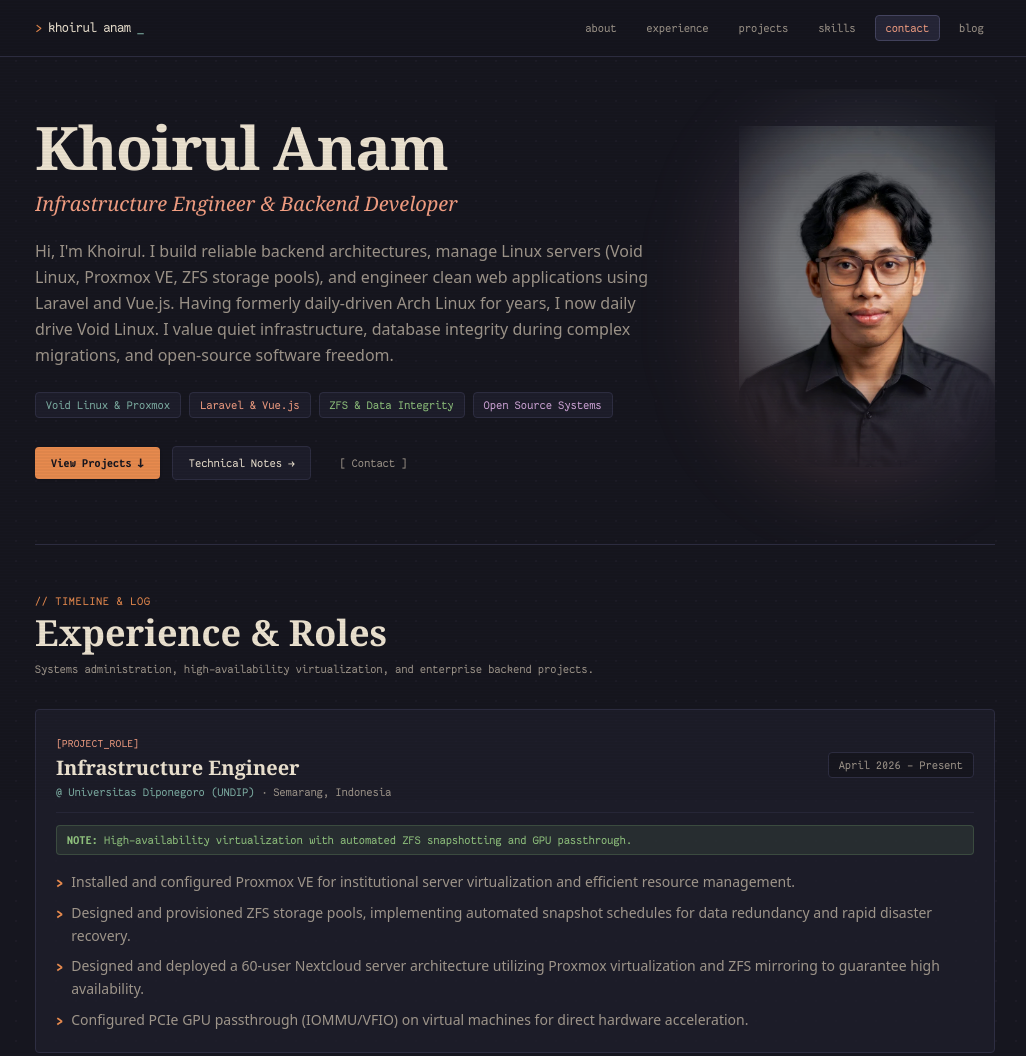
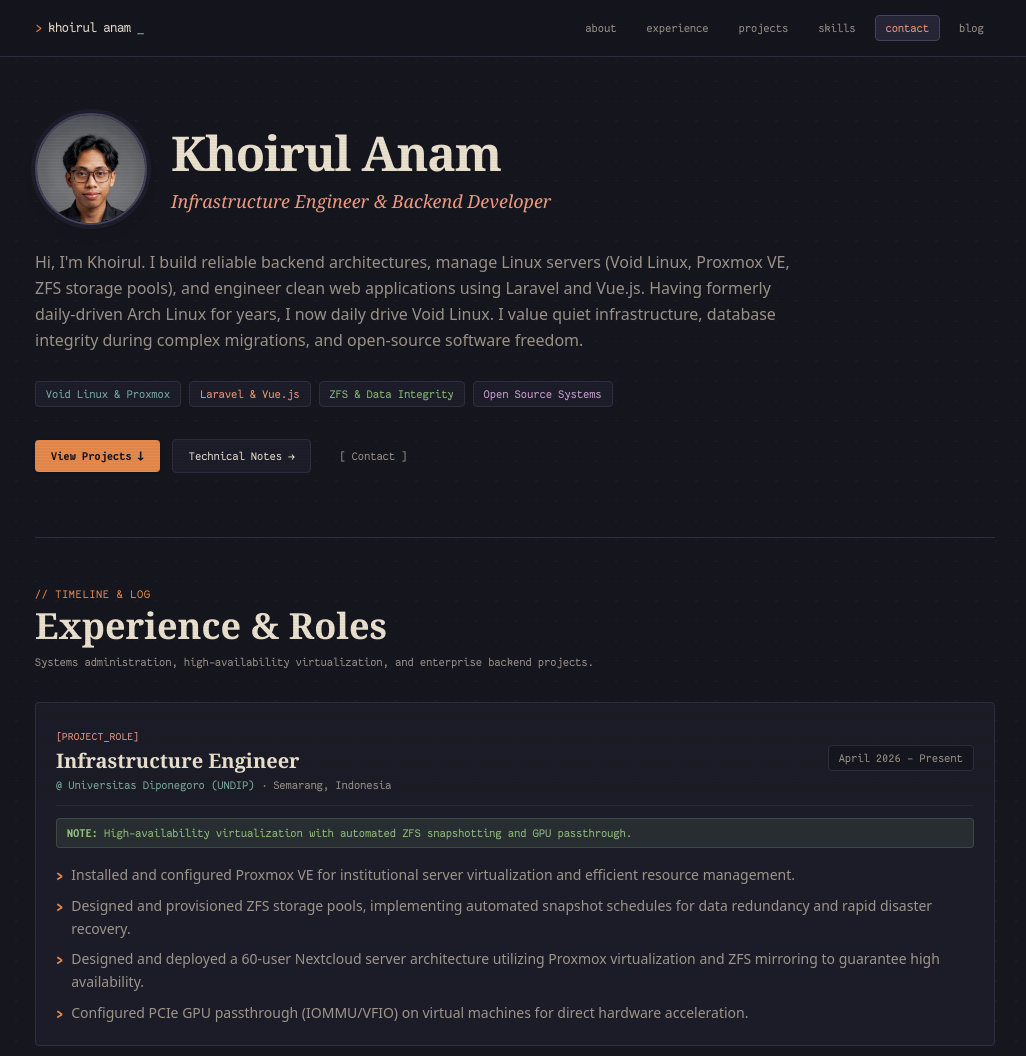
Before and after one commit to khoirulanammyid/khoirulanammyid.github.io, an Astro site: page / in a window 1280 px wide. Shown: the top 1056 px of the page, without its empty margins (125-1151 px from the left). Built offline with nearby package versions, Linux system fonts and the light colour scheme; Astro itself is replaced by a stand-in of ours.

Commit message:
style: replace blurry blend with clean compact retro avatar inline with header

```diff
--- a/src/components/Hero.astro
+++ b/src/components/Hero.astro
@@ -2,21 +2,38 @@
 import { cvData } from '../data/cv';
 ---
 
-<section id="about" class="pt-6 pb-12 sm:pb-16 border-b border-[#2e2e42] relative overflow-hidden">
-  <div class="grid grid-cols-1 md:grid-cols-12 gap-8 lg:gap-12 items-center">
-    <!-- Main Headline & Description -->
-    <div class="md:col-span-7 lg:col-span-8 space-y-5 order-2 md:order-1">
+<section id="about" class="pt-6 pb-12 sm:pb-16 border-b border-[#2e2e42]">
+  <div class="space-y-6">
+    <!-- Header with Compact Retro Avatar & Name -->
+    <div class="flex flex-col sm:flex-row sm:items-center gap-5 sm:gap-6">
+      <!-- Crisp Retro Avatar (No blurry ghost masks) -->
+      <div class="relative shrink-0">
+        <div class="relative w-24 h-24 sm:w-28 sm:h-28 rounded-full overflow-hidden border-2 border-[#44445f] shadow-lg ring-4 ring-[#1e1e2b]">
+          <img
+            src="/photos/profile.webp"
+            alt="Khoirul Anam"
+            width="800"
+            height="1068"
+            loading="eager"
+            decoding="async"
+            class="w-full h-full object-cover object-top filter contrast-[1.04] brightness-[0.98]"
+          />
+        </div>
+      </div>
+
+      <!-- Identity & Subtitle -->
       <div>
-        <h1 class="font-serif text-4xl sm:text-5xl lg:text-6xl font-bold tracking-tight text-[#ece2d0] leading-[1.15]">
+        <h1 class="font-serif text-3xl sm:text-4xl lg:text-5xl font-bold tracking-tight text-[#ece2d0] leading-tight">
           {cvData.name}
         </h1>
-        <p class="mt-2 text-lg sm:text-xl text-[#f29e82] font-serif italic">
+        <p class="mt-1 text-base sm:text-lg text-[#f29e82] font-serif italic">
           {cvData.title}
         </p>
       </div>
+    </div>
 
     <!-- Simple, Personal Introduction -->
-      <p class="text-sm sm:text-base text-[#9e958a] leading-relaxed font-sans">
+    <p class="text-sm sm:text-base text-[#9e958a] leading-relaxed font-sans max-w-3xl">
       Hi, I'm Khoirul. I build reliable backend architectures, manage Linux servers (Void Linux, Proxmox VE, ZFS storage pools), and engineer clean web applications using Laravel and Vue.js. Having formerly daily-driven Arch Linux for years, I now daily drive Void Linux. I value quiet infrastructure, database integrity during complex migrations, and open-source software freedom.
     </p>
 
@@ -60,31 +77,4 @@ import { cvData } from '../data/cv';
       </a>
     </div>
   </div>
-
-    <!-- Blended Profile Photo (Dissolving smoothly into the background) -->
-    <div class="md:col-span-5 lg:col-span-4 flex justify-center md:justify-end order-1 md:order-2">
-      <div class="relative w-48 sm:w-56 lg:w-64 max-w-full">
-        <!-- Ambient atmospheric aura behind the portrait -->
-        <div class="absolute -inset-4 bg-gradient-to-tr from-[#e78a4e]/20 via-[#cfa5d8]/15 to-[#7daea3]/20 rounded-full blur-2xl pointer-events-none"></div>
-
-        <img
-          src="/photos/profile.webp"
-          alt="Khoirul Anam"
-          width="800"
-          height="1068"
-          loading="eager"
-          decoding="async"
-          class="w-full h-auto object-cover profile-blend relative z-10 filter contrast-[1.04] brightness-[0.98]"
-        />
-      </div>
-    </div>
-  </div>
 </section>
-
-<style>
-  .profile-blend {
-    /* Seamless radial vignette fading all edges softly into the hero background */
-    -webkit-mask-image: radial-gradient(ellipse 85% 82% at 50% 40%, rgba(0, 0, 0, 1) 40%, rgba(0, 0, 0, 0) 80%);
-    mask-image: radial-gradient(ellipse 85% 82% at 50% 40%, rgba(0, 0, 0, 1) 40%, rgba(0, 0, 0, 0) 80%);
-  }
-</style>
```
Lines whose indentation alone changed are shown as unchanged.
